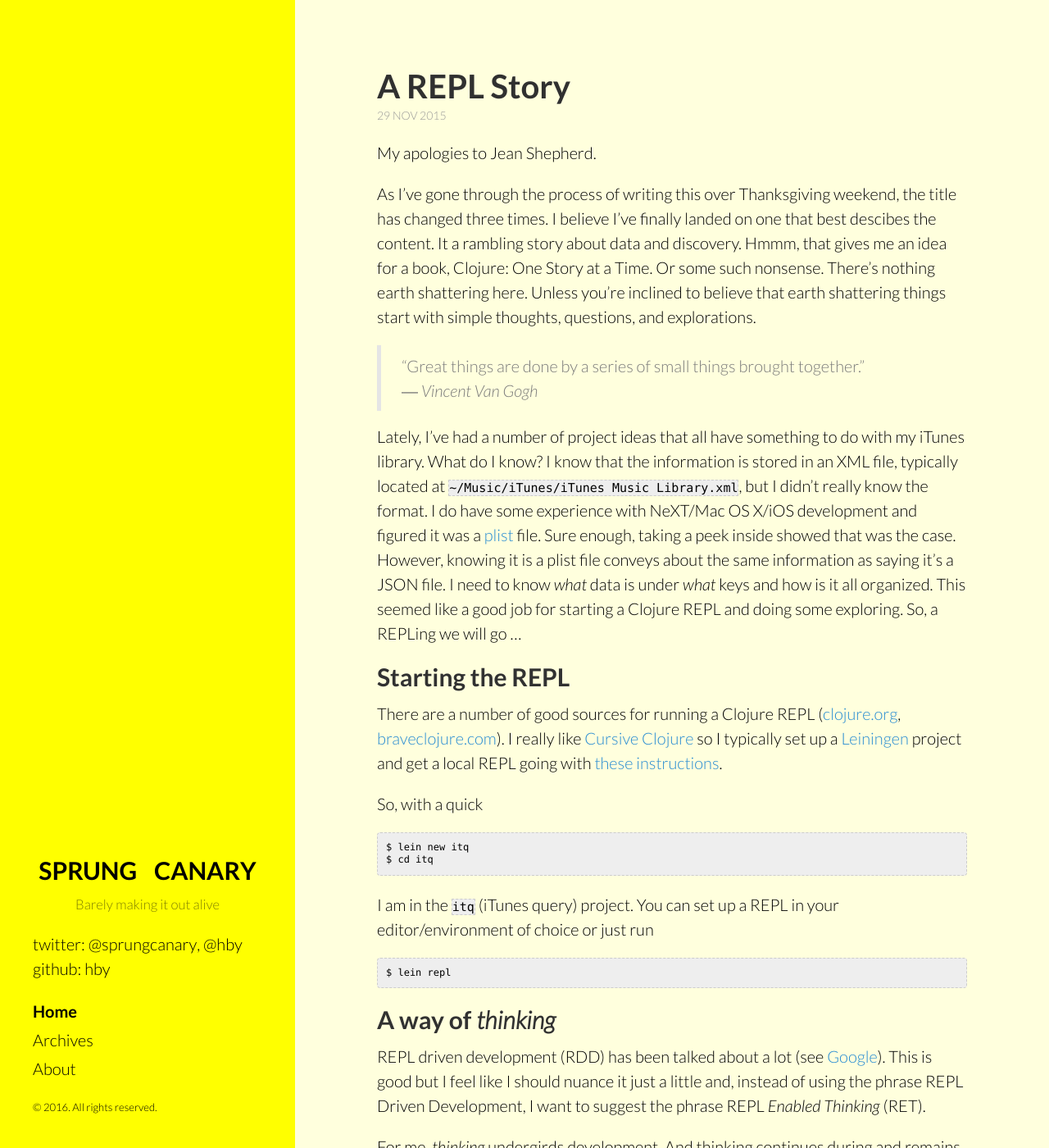
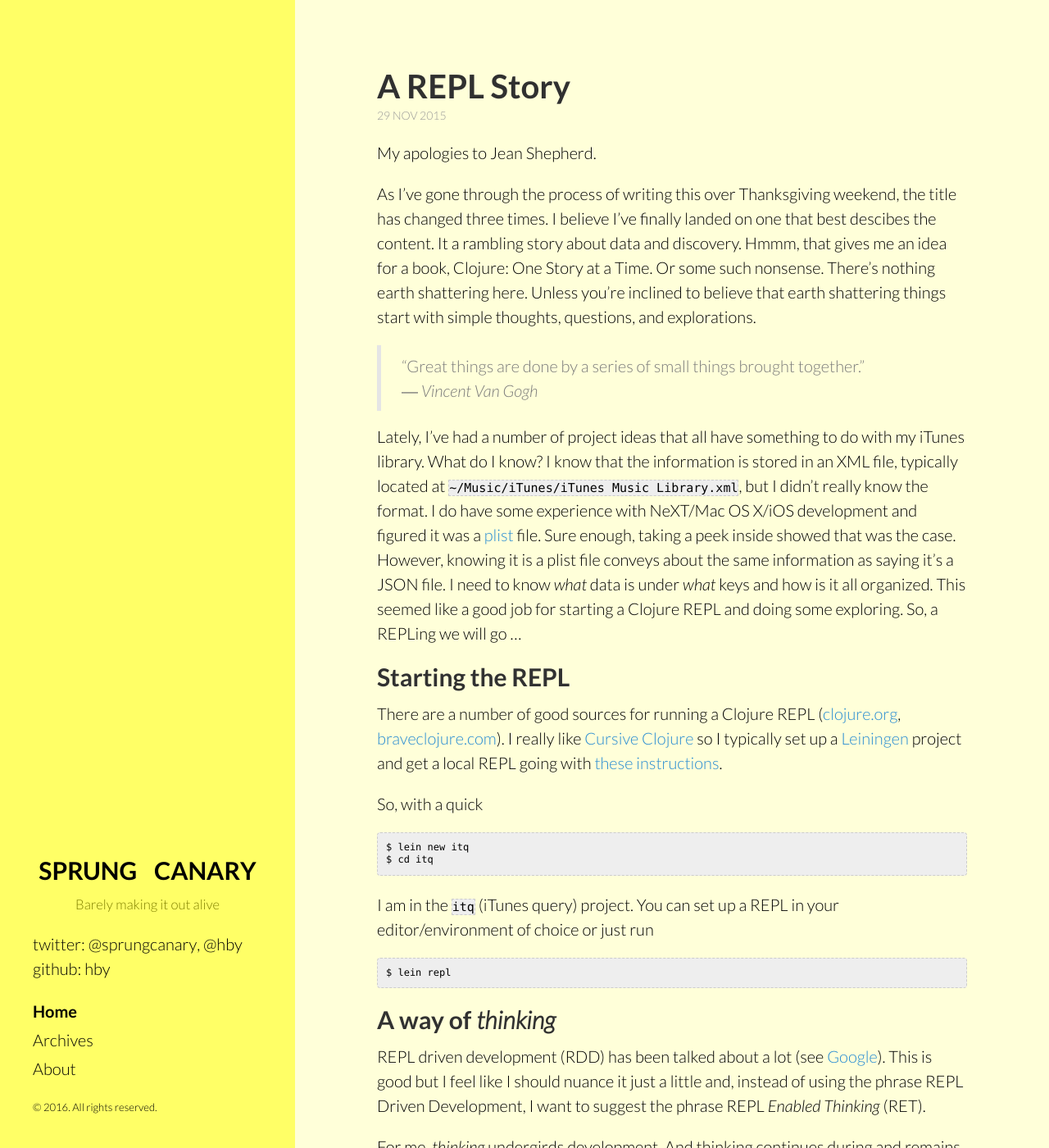
Before and after one commit to hby/hby.github.io, a Jekyll site: the page built from index.html, in a window 1280 px wide and 1400 px high. Shown: the whole window at 82% size. Built offline with Jekyll 4.4.1, drawn with Linux system fonts in a browser that asks for light colours; Markdown is read by kramdown in place of the engine named in the settings; the list of posts is cut into pages by our own code.

Commit message:
Slight muting of the yellow, less harsh. Maybe? We'll see.

```diff
--- a/public/css/hyde.css
+++ b/public/css/hyde.css
@@ -58,7 +58,7 @@ html {
   text-align: center;
   padding: 1rem;
   color: #000;
-  background-color: #ffff00;
+  background-color: #ffff66;
 }
 @media (min-width: 48em) {
   .sidebar {
--- a/public/css/poole.css
+++ b/public/css/poole.css
@@ -62,7 +62,7 @@ html {
 body {
   color: #000;
   /*color: #515151;*/
-  background-color: #ffd;
+  background-color: #ffffd9;
   -webkit-text-size-adjust: 100%;
       -ms-text-size-adjust: 100%;
 }
```
